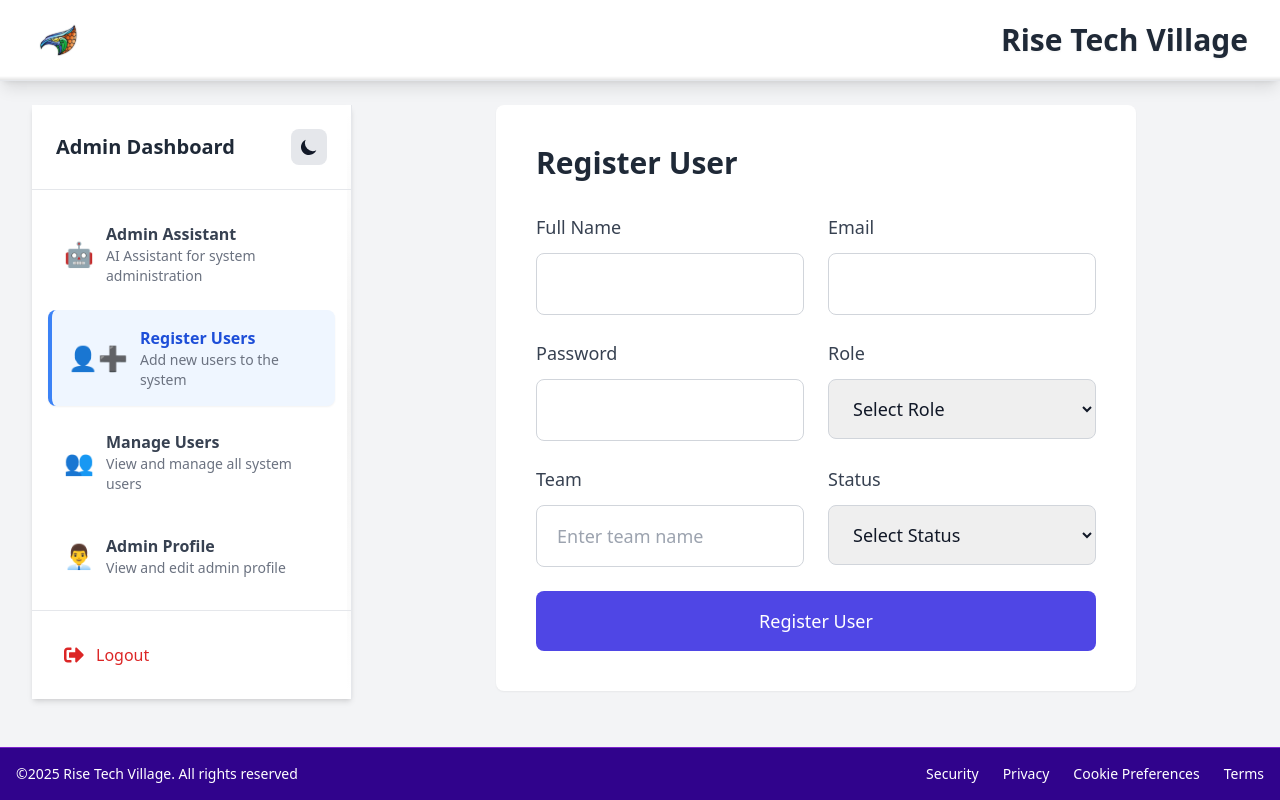
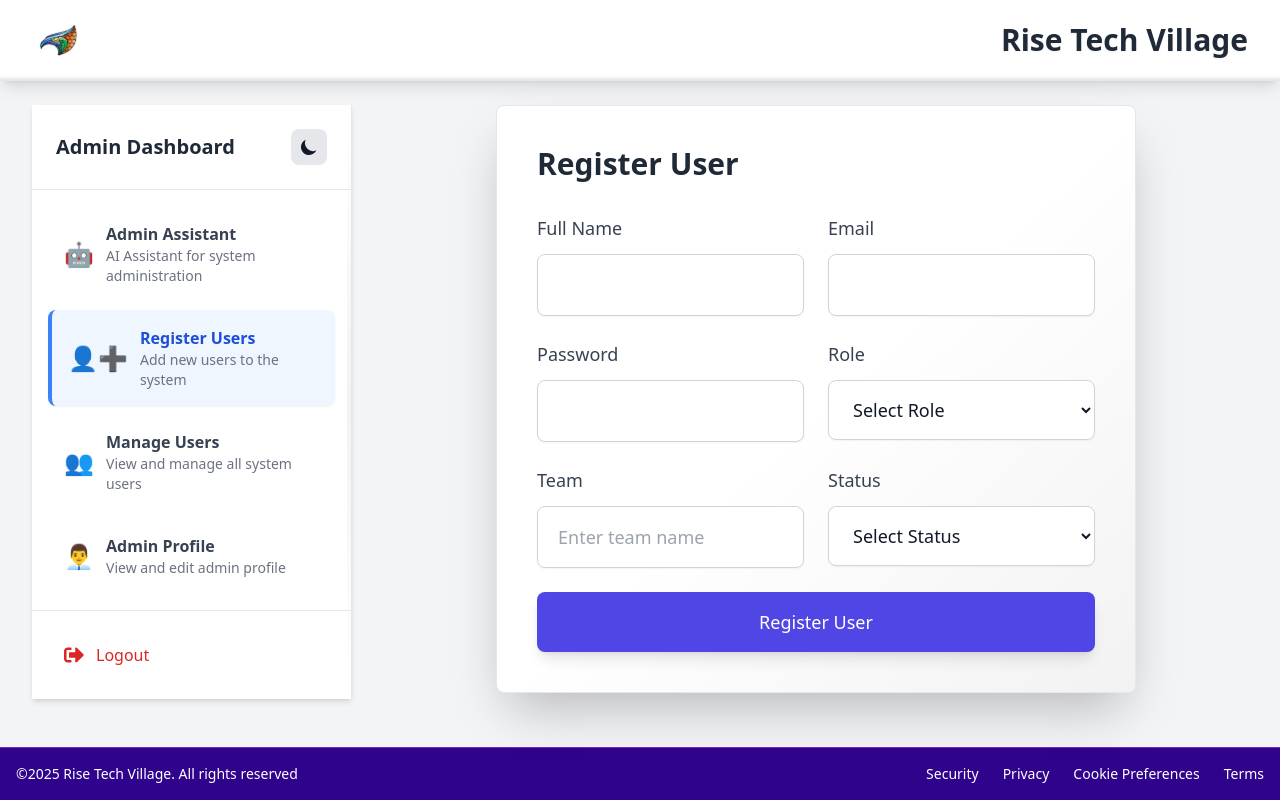
Before and after one commit to rovidudesh/Rise_Employee_Management_System, a Next.js app in the folder app/templates/frontend/: page /admin/register-user in a window 1280 px wide. Built offline with nearby package versions, Linux system fonts and the light colour scheme.

Commit message:
Dark mode added to the register form component

```diff
--- a/app/templates/frontend/app/components/admin/RegisterForm.tsx
+++ b/app/templates/frontend/app/components/admin/RegisterForm.tsx
@@ -59,16 +59,21 @@ const RegisterUserForm = () => {
   const showCustomMessage = (message, type = "success") => {
     const messageBox = document.createElement("div");
     messageBox.className =
-      "fixed inset-0 bg-gray-600 bg-opacity-50 flex items-center justify-center z-50";
+      "fixed inset-0 bg-gray-600 bg-opacity-50 dark:bg-gray-900 dark:bg-opacity-70 flex items-center justify-center z-50 p-4";
 
-    const bgColor = type === "success" ? "bg-green-600" : "bg-red-600";
+    const bgColor =
+      type === "success"
+        ? "bg-green-600 dark:bg-green-500"
+        : "bg-red-600 dark:bg-red-500";
     const hoverColor =
-      type === "success" ? "hover:bg-green-700" : "hover:bg-red-700";
+      type === "success"
+        ? "hover:bg-green-700 dark:hover:bg-green-600"
+        : "hover:bg-red-700 dark:hover:bg-red-600";
 
     messageBox.innerHTML = `
-      <div class="bg-white p-6 rounded-lg shadow-lg text-center max-w-md mx-auto">
-        <p class="text-base font-medium text-gray-800 mb-4">${message}</p>
-        <button id="closeMessageBox" class="px-6 py-2 ${bgColor} text-white rounded-lg ${hoverColor} transition text-base">
+      <div class="bg-white dark:bg-slate-800 p-6 sm:p-8 rounded-lg shadow-2xl dark:shadow-2xl dark:shadow-black/50 text-center max-w-md mx-auto border border-gray-200 dark:border-gray-700 w-full">
+        <p class="text-base sm:text-lg font-medium text-gray-800 dark:text-gray-200 mb-4 sm:mb-6">${message}</p>
+        <button id="closeMessageBox" class="px-6 py-2 sm:py-3 ${bgColor} text-white rounded-lg ${hoverColor} transition duration-200 text-base w-full sm:w-auto">
           OK
         </button>
       </div>
@@ -81,15 +86,21 @@ const RegisterUserForm = () => {
 
   return (
     <div className="w-full max-w-2xl mx-auto px-4 font-inter">
-      <div className="bg-white p-8 sm:p-10 rounded-lg shadow-sm">
-        <h2 className="text-3xl font-semibold text-gray-800 mb-8">
+      <div className="bg-white dark:bg-slate-800 p-8 sm:p-10 rounded-lg shadow-2xl dark:shadow-2xl dark:shadow-black/50 border border-gray-200 dark:border-gray-700 transition-all duration-300 relative">
+        {/* Enhanced shadow overlay for better depth */}
+        <div className="absolute inset-0 bg-gradient-to-br from-transparent via-transparent to-black/5 dark:to-white/5 rounded-lg pointer-events-none"></div>
+
+        <div className="relative z-10">
+          <h2 className="text-3xl font-semibold text-gray-800 dark:text-gray-200 mb-8 transition-colors duration-300">
             Register User
           </h2>
 
           {/* Error message display */}
           {error && (
-          <div className="mb-6 p-4 bg-red-50 border border-red-200 rounded-lg">
-            <p className="text-red-700">{error}</p>
+            <div className="mb-6 p-4 bg-red-50 dark:bg-red-900/20 border border-red-200 dark:border-red-800 rounded-lg transition-colors duration-300">
+              <p className="text-red-700 dark:text-red-400 transition-colors duration-300">
+                {error}
+              </p>
             </div>
           )}
 
@@ -99,14 +110,14 @@ const RegisterUserForm = () => {
               <div>
                 <label
                   htmlFor="fullName"
-                className="block text-lg text-gray-700 mb-3"
+                  className="block text-lg text-gray-700 dark:text-gray-300 mb-3 transition-colors duration-300"
                 >
                   Full Name
                 </label>
                 <input
                   type="text"
                   id="fullName"
-                className="w-full px-5 py-4 border border-gray-300 rounded-lg focus:ring-2 focus:ring-blue-500 text-lg"
+                  className="w-full px-5 py-4 border border-gray-300 dark:border-gray-600 bg-white dark:bg-slate-700 text-gray-900 dark:text-gray-100 rounded-lg focus:ring-2 focus:ring-blue-500 dark:focus:ring-blue-400 focus:border-transparent transition-all duration-200 text-lg shadow-sm focus:shadow-md"
                   value={fullName}
                   onChange={(e) => setFullName(e.target.value)}
                   disabled={isLoading}
@@ -117,14 +128,14 @@ const RegisterUserForm = () => {
               <div>
                 <label
                   htmlFor="email"
-                className="block text-lg text-gray-700 mb-3"
+                  className="block text-lg text-gray-700 dark:text-gray-300 mb-3 transition-colors duration-300"
                 >
                   Email
                 </label>
                 <input
                   type="email"
                   id="email"
-                className="w-full px-5 py-4 border border-gray-300 rounded-lg focus:ring-2 focus:ring-blue-500 text-lg"
+                  className="w-full px-5 py-4 border border-gray-300 dark:border-gray-600 bg-white dark:bg-slate-700 text-gray-900 dark:text-gray-100 rounded-lg focus:ring-2 focus:ring-blue-500 dark:focus:ring-blue-400 focus:border-transparent transition-all duration-200 text-lg shadow-sm focus:shadow-md"
                   value={email}
                   onChange={(e) => setEmail(e.target.value)}
                   disabled={isLoading}
@@ -137,14 +148,14 @@ const RegisterUserForm = () => {
               <div>
                 <label
                   htmlFor="password"
-                className="block text-lg text-gray-700 mb-3"
+                  className="block text-lg text-gray-700 dark:text-gray-300 mb-3 transition-colors duration-300"
                 >
                   Password
                 </label>
                 <input
                   type="password"
                   id="password"
-                className="w-full px-5 py-4 border border-gray-300 rounded-lg focus:ring-2 focus:ring-blue-500 text-lg"
+                  className="w-full px-5 py-4 border border-gray-300 dark:border-gray-600 bg-white dark:bg-slate-700 text-gray-900 dark:text-gray-100 rounded-lg focus:ring-2 focus:ring-blue-500 dark:focus:ring-blue-400 focus:border-transparent transition-all duration-200 text-lg shadow-sm focus:shadow-md"
                   value={password}
                   onChange={(e) => setPassword(e.target.value)}
                   disabled={isLoading}
@@ -155,13 +166,13 @@ const RegisterUserForm = () => {
               <div>
                 <label
                   htmlFor="role"
-                className="block text-lg text-gray-700 mb-3"
+                  className="block text-lg text-gray-700 dark:text-gray-300 mb-3 transition-colors duration-300"
                 >
                   Role
                 </label>
                 <select
                   id="role"
-                className="w-full px-5 py-4 border border-gray-300 rounded-lg focus:ring-2 focus:ring-blue-500 text-lg"
+                  className="w-full px-5 py-4 border border-gray-300 dark:border-gray-600 bg-white dark:bg-slate-700 text-gray-900 dark:text-gray-100 rounded-lg focus:ring-2 focus:ring-blue-500 dark:focus:ring-blue-400 focus:border-transparent transition-all duration-200 text-lg shadow-sm focus:shadow-md"
                   value={role}
                   onChange={(e) => setRole(e.target.value)}
                   disabled={isLoading}
@@ -179,14 +190,14 @@ const RegisterUserForm = () => {
               <div>
                 <label
                   htmlFor="team"
-                className="block text-lg text-gray-700 mb-3"
+                  className="block text-lg text-gray-700 dark:text-gray-300 mb-3 transition-colors duration-300"
                 >
                   Team
                 </label>
                 <input
                   type="text"
                   id="team"
-                className="w-full px-5 py-4 border border-gray-300 rounded-lg focus:ring-2 focus:ring-blue-500 text-lg"
+                  className="w-full px-5 py-4 border border-gray-300 dark:border-gray-600 bg-white dark:bg-slate-700 text-gray-900 dark:text-gray-100 rounded-lg focus:ring-2 focus:ring-blue-500 dark:focus:ring-blue-400 focus:border-transparent transition-all duration-200 text-lg shadow-sm focus:shadow-md"
                   value={team}
                   onChange={(e) => setTeam(e.target.value)}
                   placeholder="Enter team name"
@@ -197,13 +208,13 @@ const RegisterUserForm = () => {
               <div>
                 <label
                   htmlFor="status"
-                className="block text-lg text-gray-700 mb-3"
+                  className="block text-lg text-gray-700 dark:text-gray-300 mb-3 transition-colors duration-300"
                 >
                   Status
                 </label>
                 <select
                   id="status"
-                className="w-full px-5 py-4 border border-gray-300 rounded-lg focus:ring-2 focus:ring-blue-500 text-lg"
+                  className="w-full px-5 py-4 border border-gray-300 dark:border-gray-600 bg-white dark:bg-slate-700 text-gray-900 dark:text-gray-100 rounded-lg focus:ring-2 focus:ring-blue-500 dark:focus:ring-blue-400 focus:border-transparent transition-all duration-200 text-lg shadow-sm focus:shadow-md"
                   value={status}
                   onChange={(e) => setStatus(e.target.value)}
                   disabled={isLoading}
@@ -219,10 +230,10 @@ const RegisterUserForm = () => {
             <button
               type="submit"
               disabled={isLoading}
-            className={`w-full py-4 rounded-lg text-lg font-medium mt-8 transition ${
+              className={`w-full py-4 rounded-lg text-lg font-medium mt-8 transition-all duration-200 shadow-lg hover:shadow-xl transform hover:-translate-y-0.5 ${
                 isLoading
-                ? "bg-gray-400 text-gray-700 cursor-not-allowed"
-                : "bg-indigo-600 text-white hover:bg-indigo-700"
+                  ? "bg-gray-400 dark:bg-gray-600 text-gray-700 dark:text-gray-300 cursor-not-allowed transform-none"
+                  : "bg-indigo-600 dark:bg-indigo-500 text-white hover:bg-indigo-700 dark:hover:bg-indigo-600"
               }`}
             >
               {isLoading ? "Registering..." : "Register User"}
@@ -230,6 +241,7 @@ const RegisterUserForm = () => {
           </form>
         </div>
       </div>
+    </div>
   );
 };
 
```
Lines whose indentation alone changed are shown as unchanged.
